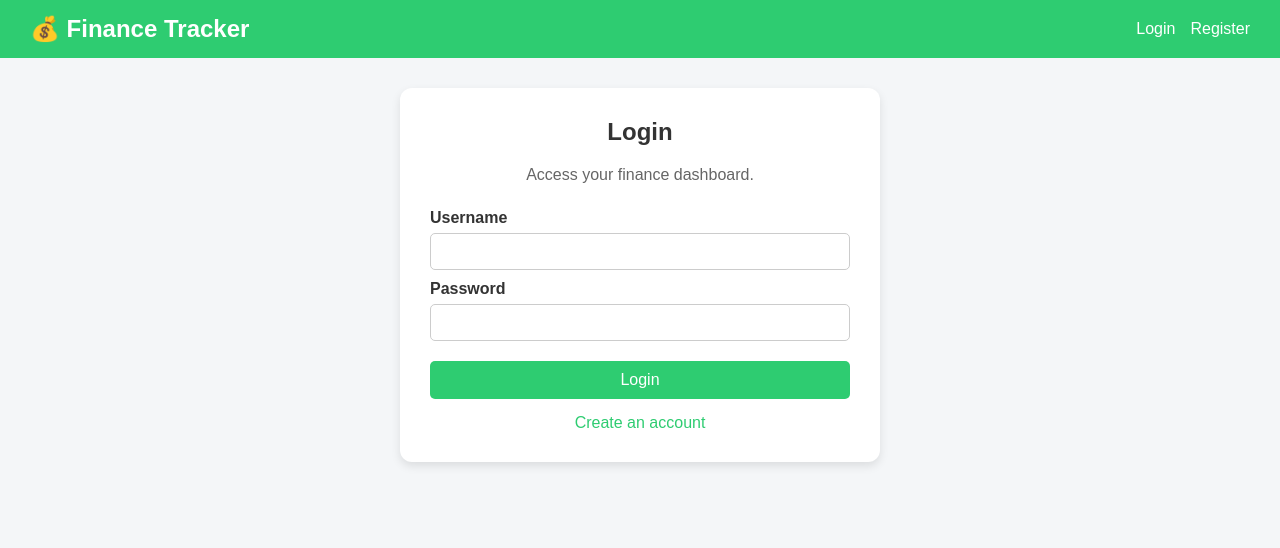
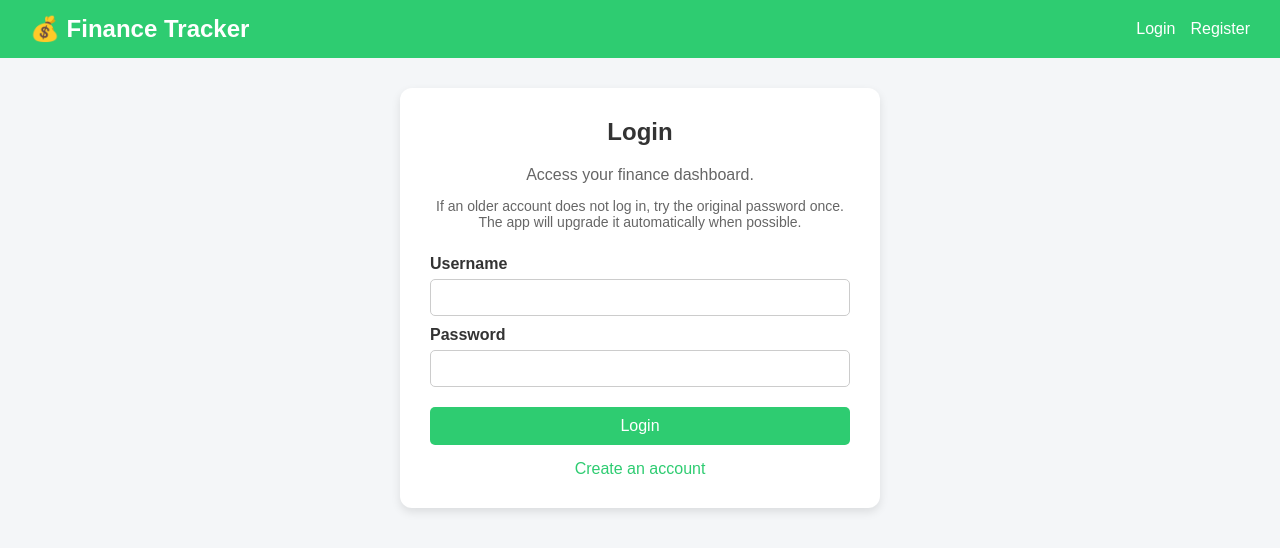
Before and after one commit to Tilak2404/Finance_Tracker, a Flask app: page /login in a window 1280 px wide. Shown: the top 548 px of the page. Run offline with Flask 3, Linux system fonts and the light colour scheme.

Commit message:
Implement user password confirmation and validation in registration; enhance login feedback for legacy accounts

```diff
--- a/finance_tracker/app.py
+++ b/finance_tracker/app.py
@@ -8,7 +8,7 @@ from reportlab.lib import colors
 from reportlab.lib.pagesizes import letter
 from reportlab.lib.styles import getSampleStyleSheet
 from reportlab.platypus import Paragraph, SimpleDocTemplate, Spacer, Table, TableStyle
-from sqlalchemy import func
+from sqlalchemy import func, inspect, text
 from sqlalchemy.exc import SQLAlchemyError
 from werkzeug.security import check_password_hash, generate_password_hash
 
@@ -23,6 +23,7 @@ app.config["SQLALCHEMY_DATABASE_URI"] = "sqlite:///database.db"
 db = SQLAlchemy(app)
 
 VALID_TRANSACTION_TYPES = {"income", "expense"}
+KNOWN_PASSWORD_HASH_PREFIXES = ("scrypt:", "pbkdf2:", "argon2:")
 
 
 def utc_now():
@@ -50,6 +51,65 @@ class Transaction(db.Model):
     tags = db.Column(db.String)
     user_id = db.Column(db.Integer)
     date = db.Column(db.DateTime, default=utc_now)
+
+
+def ensure_database_ready():
+    db.create_all()
+
+    inspector = inspect(db.engine)
+    table_names = set(inspector.get_table_names())
+    schema_changed = False
+    column_updates = {
+        "transaction": {
+            "category": 'ALTER TABLE "transaction" ADD COLUMN category VARCHAR(100)',
+            "description": 'ALTER TABLE "transaction" ADD COLUMN description VARCHAR(255)',
+            "tags": 'ALTER TABLE "transaction" ADD COLUMN tags VARCHAR',
+            "user_id": 'ALTER TABLE "transaction" ADD COLUMN user_id INTEGER',
+            "date": 'ALTER TABLE "transaction" ADD COLUMN date DATETIME',
+        },
+        "budget": {
+            "user_id": 'ALTER TABLE budget ADD COLUMN user_id INTEGER',
+            "amount": "ALTER TABLE budget ADD COLUMN amount FLOAT",
+        },
+    }
+
+    for table_name, statements in column_updates.items():
+        if table_name not in table_names:
+            continue
+
+        existing_columns = {column["name"] for column in inspector.get_columns(table_name)}
+        for column_name, statement in statements.items():
+            if column_name not in existing_columns:
+                db.session.execute(text(statement))
+                schema_changed = True
+
+    if schema_changed:
+        db.session.commit()
+
+
+def verify_user_password(user, entered_password):
+    if not user.password.startswith(KNOWN_PASSWORD_HASH_PREFIXES):
+        if user.password != entered_password:
+            return False, "Incorrect password. If this is an old account, register again with a new password."
+
+        try:
+            user.password = generate_password_hash(entered_password)
+            db.session.commit()
+        except SQLAlchemyError:
+            db.session.rollback()
+            return False, "Your account uses an old password format and could not be upgraded."
+
+        return True, "Your account password was upgraded to the secure format."
+
+    try:
+        return check_password_hash(user.password, entered_password), None
+    except (ValueError, TypeError):
+        return False, "Incorrect password. If this is an old account, register again with a new password."
+
+
+@app.before_request
+def initialize_database():
+    ensure_database_ready()
 
 
 def parse_transaction_form(form, default_date=None):
@@ -286,10 +346,19 @@ def register():
 
     if request.method == "POST":
         username = request.form.get("username", "").strip()
-        password = request.form.get("password", "").strip()
+        password = request.form.get("password", "")
+        confirm_password = request.form.get("confirm_password", "")
 
-        if not username or not password:
-            flash("Invalid input. Username and password are required.", "error")
+        if not username or not password or not confirm_password:
+            flash("Invalid input. Username, password, and confirm password are required.", "error")
+            return render_template("register.html", error=None)
+
+        if len(password) < 8:
+            flash("Invalid input. Password must be at least 8 characters.", "error")
+            return render_template("register.html", error=None)
+
+        if password != confirm_password:
+            flash("Invalid input. Password and confirm password must match.", "error")
             return render_template("register.html", error=None)
 
         try:
@@ -304,7 +373,7 @@ def register():
             db.session.commit()
         except SQLAlchemyError:
             db.session.rollback()
-            flash("Something went wrong. Please try again.", "error")
+            flash("Something went wrong while creating the account. Please try again.", "error")
             return render_template("register.html", error=None)
 
         flash("Registration successful. Please log in.", "success")
@@ -320,7 +389,7 @@ def login():
 
     if request.method == "POST":
         username = request.form.get("username", "").strip()
-        password = request.form.get("password", "").strip()
+        password = request.form.get("password", "")
 
         if not username or not password:
             flash("Invalid input. Username and password are required.", "error")
@@ -332,11 +401,18 @@ def login():
             flash("Something went wrong. Please try again.", "error")
             return render_template("login.html", error=None)
 
-        if user and check_password_hash(user.password, password):
+        if not user:
+            flash("Invalid input. Username or password is incorrect.", "error")
+            return render_template("login.html", error=None)
+
+        password_matches, upgrade_message = verify_user_password(user, password)
+        if password_matches:
             session["user_id"] = user.id
+            if upgrade_message:
+                flash(upgrade_message, "success")
             return redirect("/")
 
-        flash("Invalid input. Username or password is incorrect.", "error")
+        flash(upgrade_message or "Invalid input. Username or password is incorrect.", "error")
         return render_template("login.html", error=None)
 
     return render_template("login.html", error=None)
--- a/finance_tracker/templates/login.html
+++ b/finance_tracker/templates/login.html
@@ -5,7 +5,8 @@
 {% block content %}
 <div style="max-width:420px;margin:0 auto;background:white;padding:30px;border-radius:12px;box-shadow:0 4px 10px rgba(0,0,0,0.1);">
     <h2 style="margin-top:0;text-align:center;color:#333;">Login</h2>
-    <p style="text-align:center;color:#666;margin-bottom:25px;">Access your finance dashboard.</p>
+    <p style="text-align:center;color:#666;margin-bottom:10px;">Access your finance dashboard.</p>
+    <p style="text-align:center;color:#666;margin-bottom:25px;font-size:14px;">If an older account does not log in, try the original password once. The app will upgrade it automatically when possible.</p>
 
     <form method="POST">
         <label for="username" style="display:block;margin-bottom:6px;color:#333;font-weight:bold;">Username</label>
```
Also changed, not shown: finance_tracker/templates/register.html (+6 -2 lines), tests/test_app.py (+44 -1 lines), instance/database.db.
